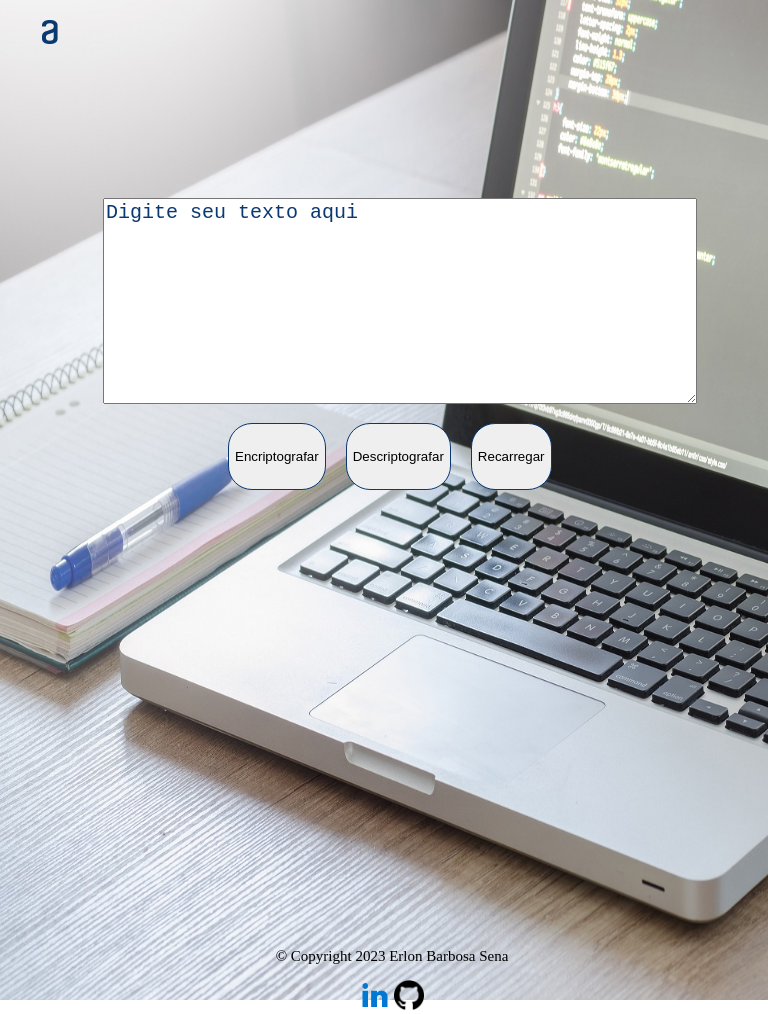
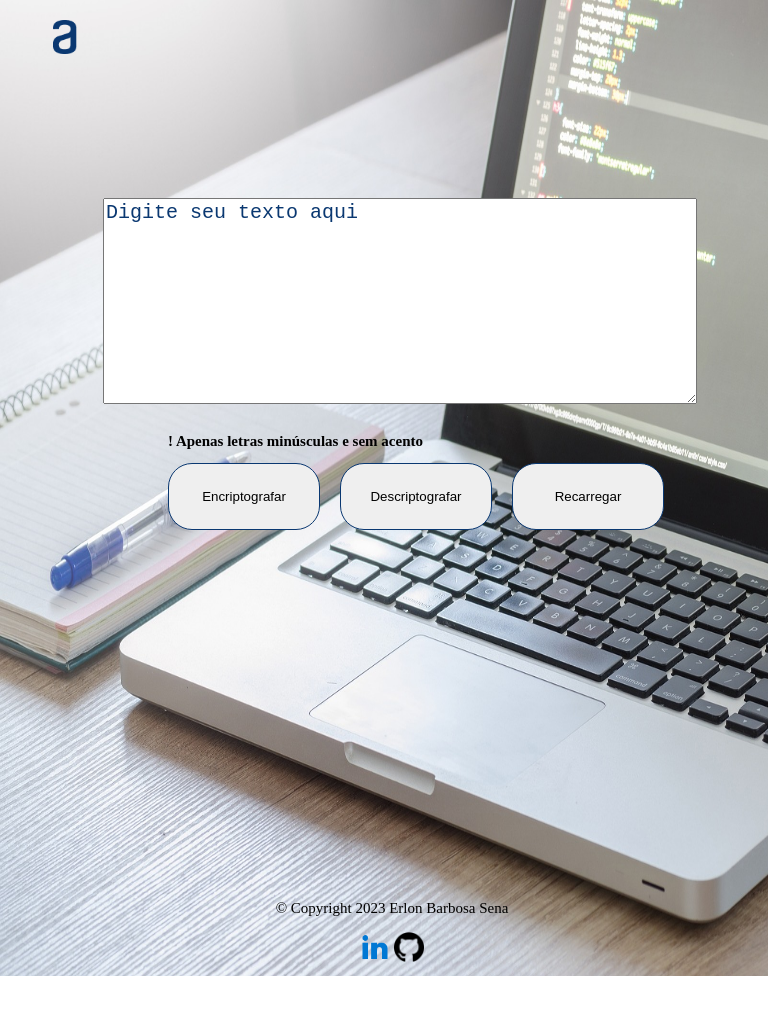
Before and after one commit to erlonbs/Challenge, a plain HTML site: page index.html in a window 768 px wide. After the commit the page ends 976 px from the top, so only its background shows below. Drawn offline with Linux system fonts and the light colour scheme.

Commit message:
Acrescentado informativo sobre a criptografia

```diff
--- a/index.html
+++ b/index.html
@@ -6,10 +6,9 @@
     <meta name="viewport" content="width=device-width, initial-scale=1.0" />
     <title>Challenge Encription and Description</title>
     <link rel="stylesheet" href="style.css" />
-
+    <script src="/script.js"></script>
   </head>
   <body>
-    <script src="/script.js"></script>
     <header>
       <div class="logo">
         <img src="images/Logo.png" alt="" />
@@ -27,8 +26,7 @@
     </header>
 
     <main>
-
-        <textarea
+      <textarea
         class="entradaTexto"
         name="texto"
         id="texto"
@@ -37,16 +35,31 @@
         placeholder="Digite seu texto aqui"
       ></textarea>
 
+
+
       <section class="botoes">
-        <button onclick="removeImagem(),insereRetangulo(), encriptografa()" class="btnEncriptografar">
+
+
+        <br>
+        <button
+          onclick="removeImagem(),insereRetangulo(), encriptografa()"
+          class="btnEncriptografar"
+        >
           Encriptografar
         </button>
-        <button onclick="descriptografa(),removeImagem(),insereRetangulo()" class="btnDescriptografar">Descriptografar</button>
-         <button onclick="recarregar()" class="btnRecarregar">Recarregar</button>
+
+        <button
+          onclick="descriptografa(),removeImagem(),insereRetangulo()"
+          class="btnDescriptografar"
+        >
+          Descriptografar
+        </button>
+        <button onclick="recarregar()" class="btnRecarregar">Recarregar</button>
+      </section>
 
 
-      </section>
     </main>
+    <label class="informativo" for="texto">! Apenas letras minúsculas e sem acento</label>
   </body>
 
   <footer>
--- a/style.css
+++ b/style.css
@@ -8,10 +8,24 @@ body {
 
 }
 
+
+.logo {
+  display: flex;
+  flex-direction: column;
+  align-items: flex-start;
+  padding: 0px;
+  gap: 40px;
+  position: absolute;
+  width: 120px;
+  height: 48px;
+  left: 40px;
+  top: 40px;
+}
+
 #texto {
   width: 680px;
   height: 288px;
-  margin-top: 168px;
+  margin-top: 198px;
   margin-left: 240px;
 
 }
@@ -24,6 +38,14 @@ body {
   display: inline;
 
 
+}
+
+.informativo{
+  font-weight: bold;
+  font-size: 20px;
+  margin-top: 142px;
+  margin-left: 240px;
+  display: block;
 }
 
 .botoes {
@@ -78,19 +100,6 @@ body {
   color: #0A3871;
 }
 
-.logo {
-  display: flex;
-  flex-direction: column;
-  align-items: flex-start;
-  padding: 0px;
-  gap: 40px;
-  position: absolute;
-  width: 120px;
-  height: 48px;
-  left: 40px;
-  top: 40px;
-}
-
 #retangulo {
 position:absolute;
 width: 390px;
@@ -112,7 +121,7 @@ float: right;
 }
 
 footer  {
-  margin-top: 290px;
+  margin-top: 190px;
   text-align: center;
 
 
@@ -204,6 +213,13 @@ footer  {
 
 }
 
+.informativo {
+  font-size: 12px;
+  margin-top: 25px;
+  margin-left: 120px;
+
+}
+
 .entradaTexto {
   font-size: 20px;
 }
@@ -277,8 +293,8 @@ footer {
 
 
 .logo img {
-  width: 60px;
-  height: 24px;
+  width: 90px;
+  height: 34px;
 
 }
 
@@ -287,7 +303,7 @@ footer {
     width: 588px;
     height: 220px;
     left: 100px;
-    top: 530px;
+    top: 550px;
     background: #ffffff;
     display: none;
     border-radius: 16px;
@@ -304,6 +320,7 @@ footer {
   margin-left: 450px;
 
 }
+
 
 #texto {
   width: 588px;
@@ -327,17 +344,30 @@ footer {
 
 .botoes {
  display: flex;
-  width: 280px;
+  width: 580px;
   height: 67px;
-  margin-left: 200px;
-  margin-top: 10px;
+  margin-left: 140px;
+  margin-top: 50px;
 
 
 }
 
+.botoes label {
+  display: block;
+  margin-top: 2px;
+}
+
+.informativo {
+  font-weight: 400px;
+  margin-left: 160px;
+  font-size: 15px;
+
+}
+
+
 .btnDescriptografar, .btnEncriptografar, .btnRecarregar {
 
-  width: 122px;
+  width: 152px;
   height: 67px;
   border: 1px solid #0A3871;
   border-radius: 24px;
@@ -360,7 +390,7 @@ footer {
 }
 
 footer {
-  margin-top: 540px;
+  margin-top: 450px;
   font-size: 15px;
 
 }
```
